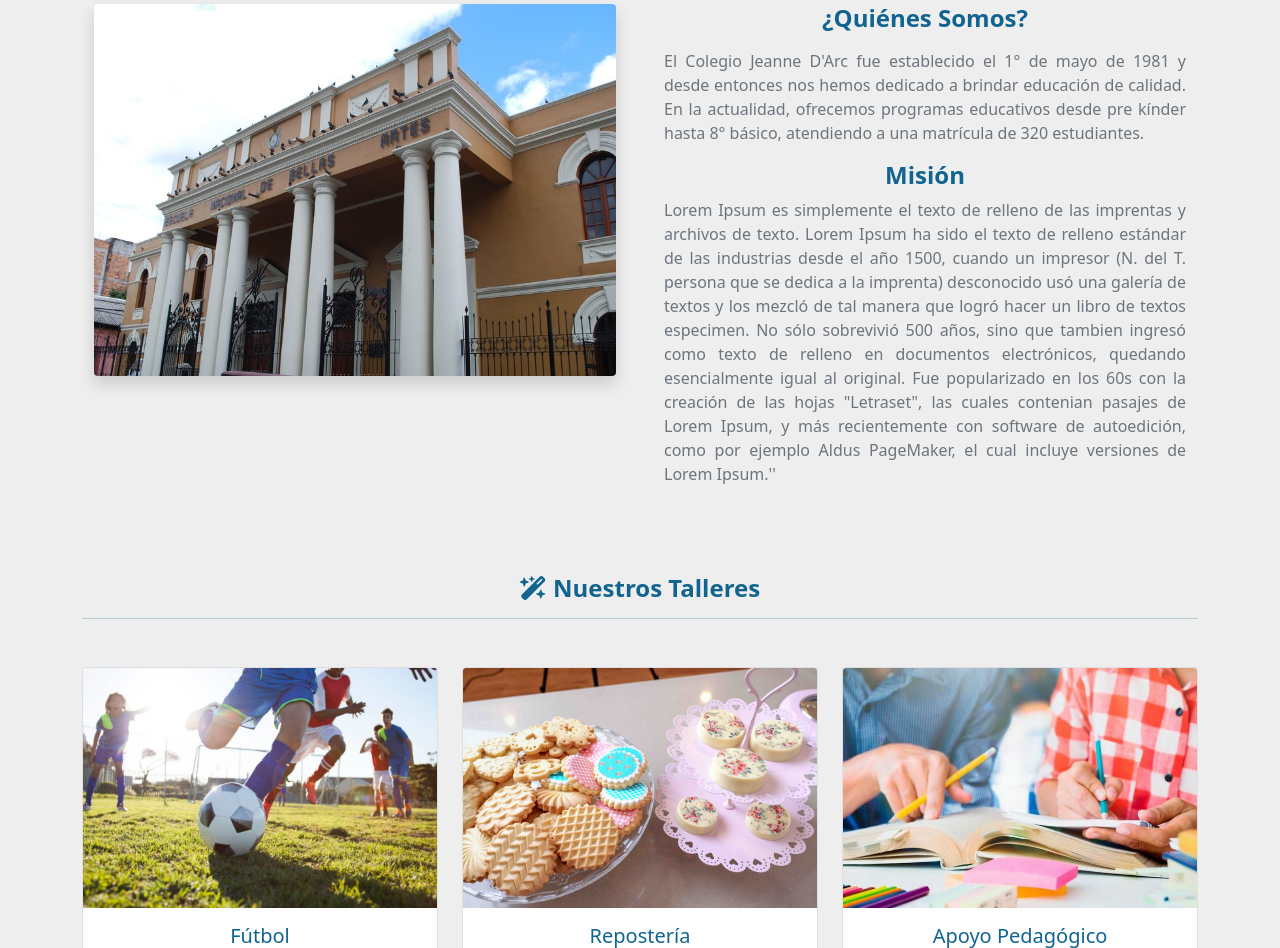
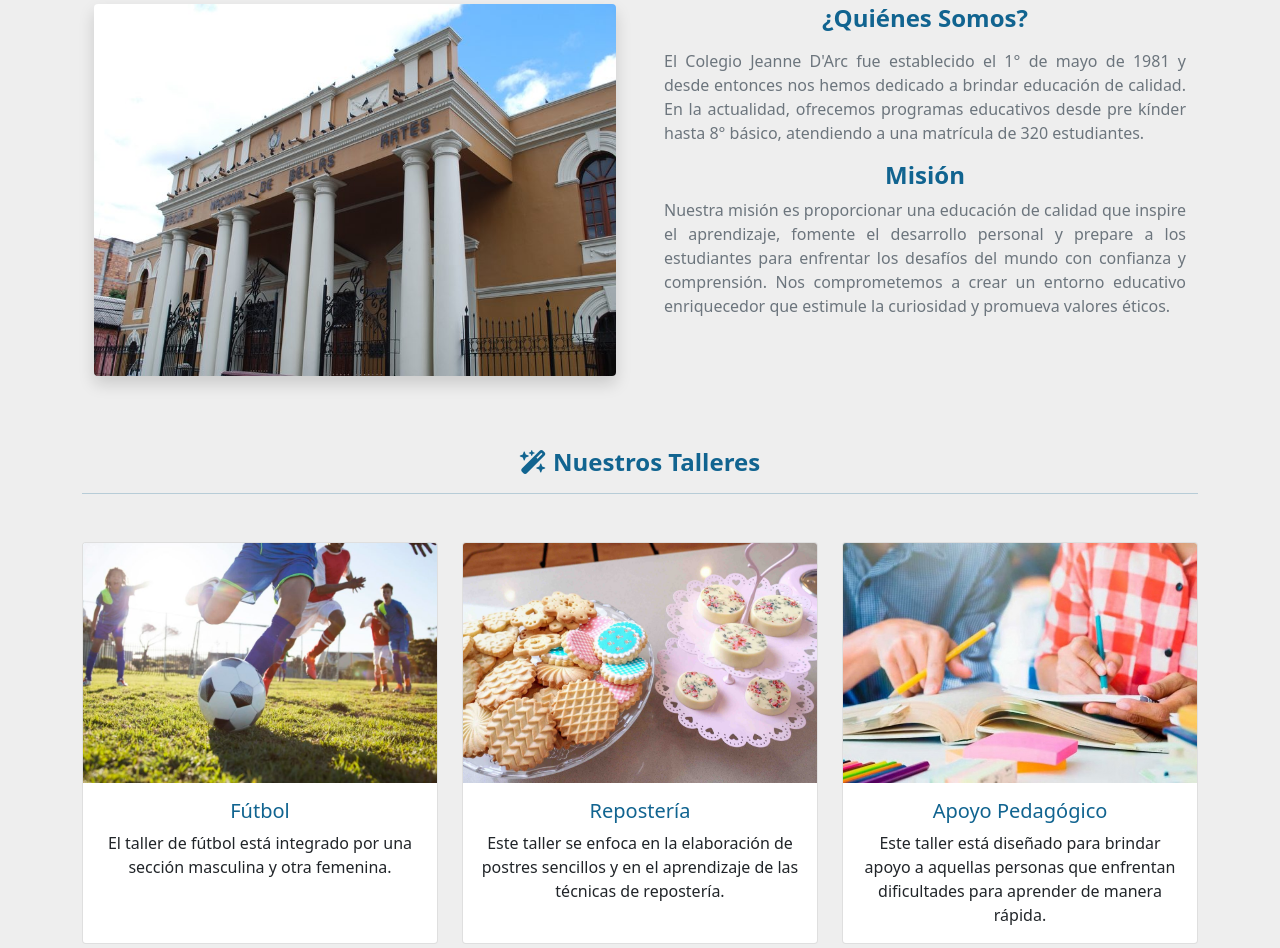
Before and after one commit to Empowerdeith/Proyecto-Modernizar, a Django app: page / in a window 1280 px wide. Shown: the part 257-1205 px from the top of the page. Run offline with Django 4.2, Linux system fonts and the light colour scheme; some libraries are stand-ins or nearby versions.

Commit message:
small fixes

```diff
--- a/ProyectoColegio/mainApp/templates/portada/portada.html
+++ b/ProyectoColegio/mainApp/templates/portada/portada.html
@@ -35,17 +35,11 @@
       </p>
       <h4><strong class="mb-5 blue_colegio">Misión</strong></h4>
       <p class="text-muted" align="justify">
-        Lorem Ipsum es simplemente el texto de relleno de las imprentas y
-        archivos de texto. Lorem Ipsum ha sido el texto de relleno estándar de
-        las industrias desde el año 1500, cuando un impresor (N. del T. persona
-        que se dedica a la imprenta) desconocido usó una galería de textos y los
-        mezcló de tal manera que logró hacer un libro de textos especimen. No
-        sólo sobrevivió 500 años, sino que tambien ingresó como texto de relleno
-        en documentos electrónicos, quedando esencialmente igual al original.
-        Fue popularizado en los 60s con la creación de las hojas "Letraset", las
-        cuales contenian pasajes de Lorem Ipsum, y más recientemente con
-        software de autoedición, como por ejemplo Aldus PageMaker, el cual
-        incluye versiones de Lorem Ipsum.''
+        Nuestra misión es proporcionar una educación de calidad que inspire el
+        aprendizaje, fomente el desarrollo personal y prepare a los estudiantes
+        para enfrentar los desafíos del mundo con confianza y comprensión. Nos
+        comprometemos a crear un entorno educativo enriquecedor que estimule la
+        curiosidad y promueva valores éticos.
       </p>
     </div>
   </div>
```
